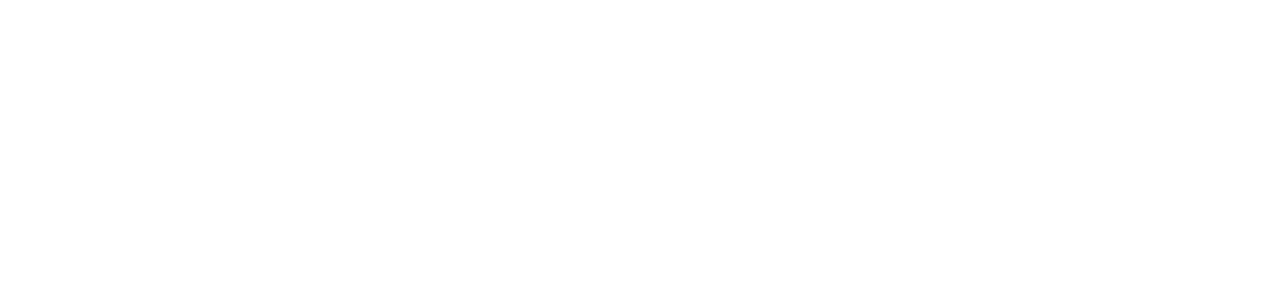
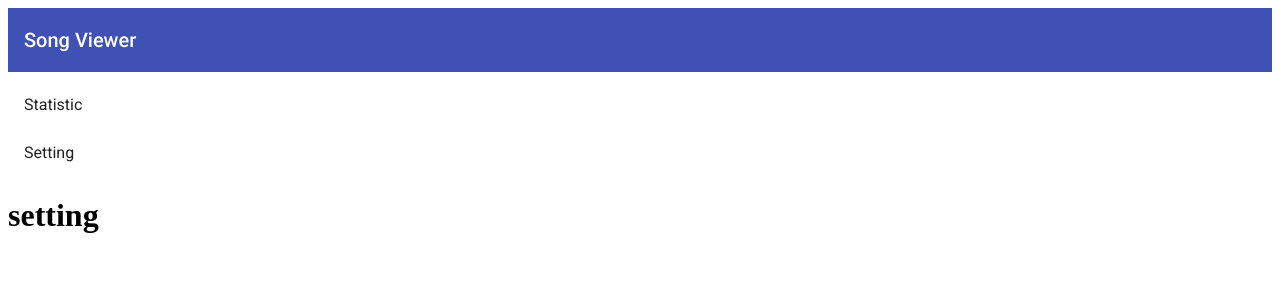
Before and after one commit to liranzxc/BigDataFinalProject, an Angular app in the folder song-viewer/: page /setting in a window 1280 px wide. Before the commit this address led to /. Shown: the top 300 px of the page. Built offline with nearby package versions, Linux system fonts and the light colour scheme.

Commit message:
parallel jobs threads

```diff
--- a/song-viewer/src/app/app-routing.module.ts
+++ b/song-viewer/src/app/app-routing.module.ts
@@ -1,10 +1,10 @@
 import { NgModule } from '@angular/core';
 import { Routes, RouterModule } from '@angular/router';
-import {TemplateBaseComponent} from "./template-base/template-base.component";
+import {SettingComponent} from "./setting/setting.component";
 
 
 const routes: Routes = [
-  {path : "statistic",component:TemplateBaseComponent}
+  {path : "setting",component:SettingComponent}
 ];
 
 @NgModule({
--- a/song-viewer/src/app/setting/setting.component.html
+++ b/song-viewer/src/app/setting/setting.component.html
@@ -1 +1,3 @@
-<p>setting works!</p>
+<app-template-base></app-template-base>
+
+<h1>setting</h1>
```
